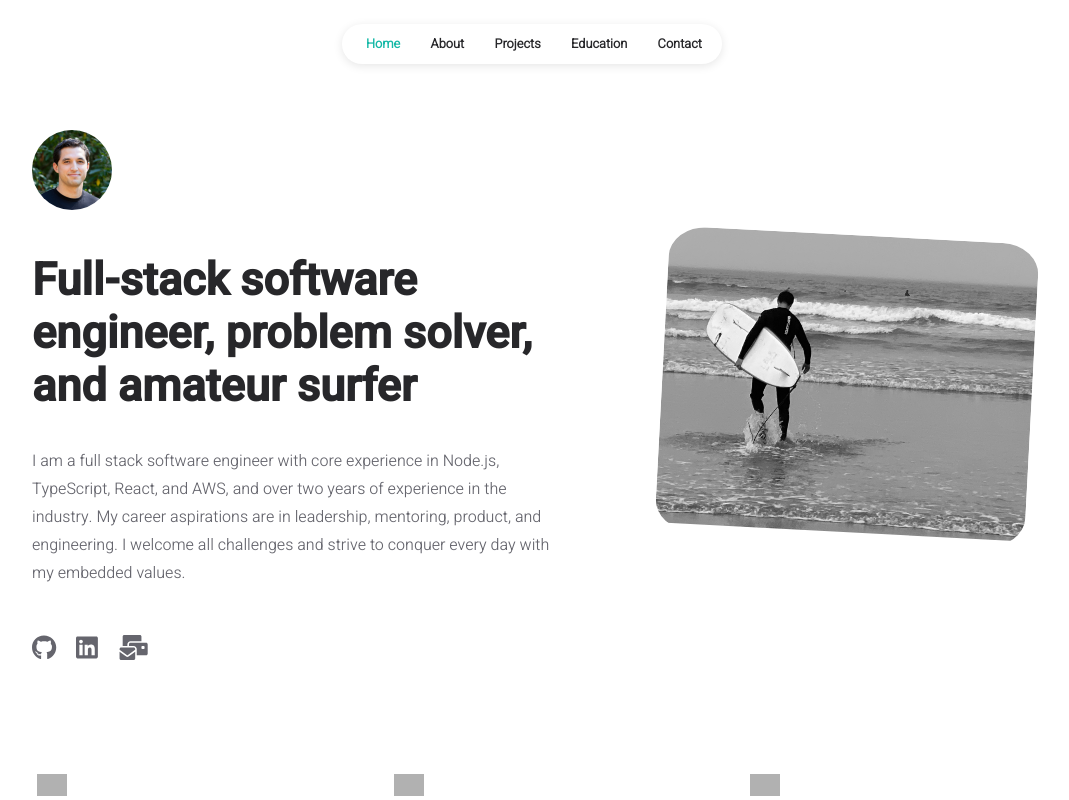
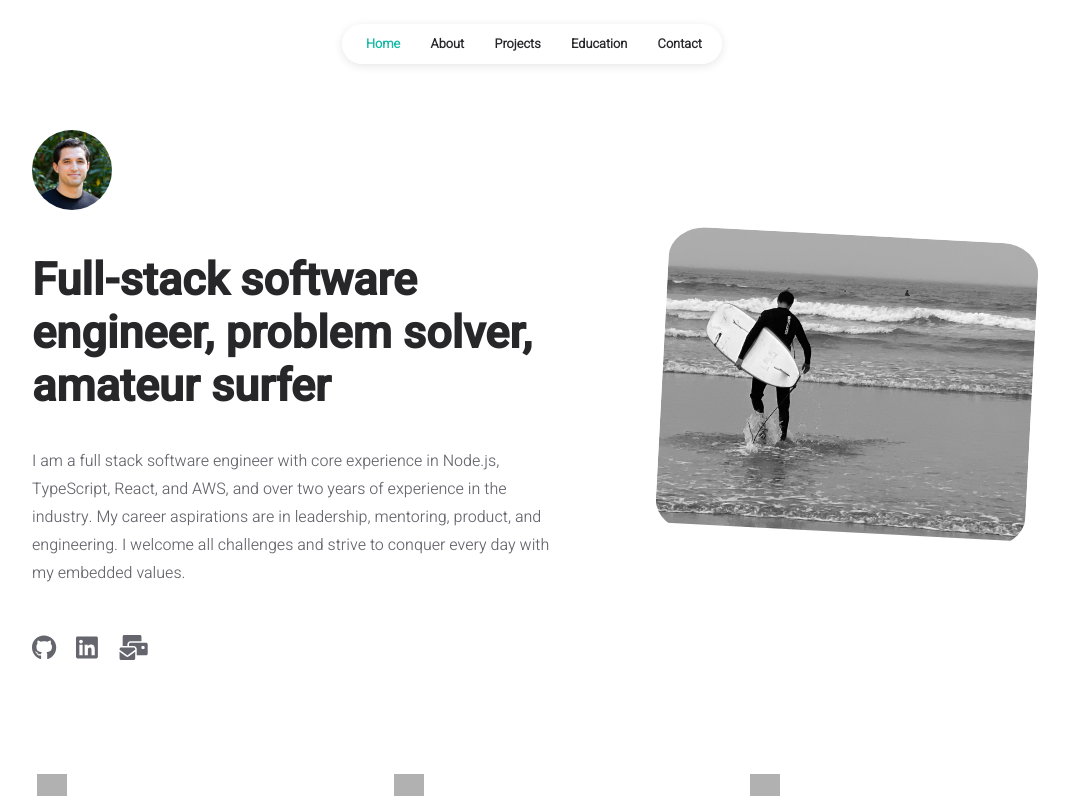
Before and after one commit to christopher-noble/Portfolio, a React (Create React App) app: page / in a window 1280 px wide. Shown: the top 800 px of the page, without its empty margins (108-1177 px from the left). Built offline with nearby package versions, Linux system fonts and the light colour scheme; grey boxes are pictures that could not be loaded.

Commit message:
Text cleanup

```diff
--- a/src/data/user.js
+++ b/src/data/user.js
@@ -12,7 +12,7 @@ const INFO = {
 	},
 
 	homepage: {
-		title: "Full-stack software engineer, problem solver, and amateur surfer",
+		title: "Full-stack software engineer, problem solver, amateur surfer",
 		description: "I am a full stack software engineer with core experience in Node.js, TypeScript, React, and AWS, and over two years of experience in the industry. My career aspirations are in leadership, mentoring, product, and engineering. I welcome all challenges and strive to conquer every day with my embedded values.",
 	},
 
```
